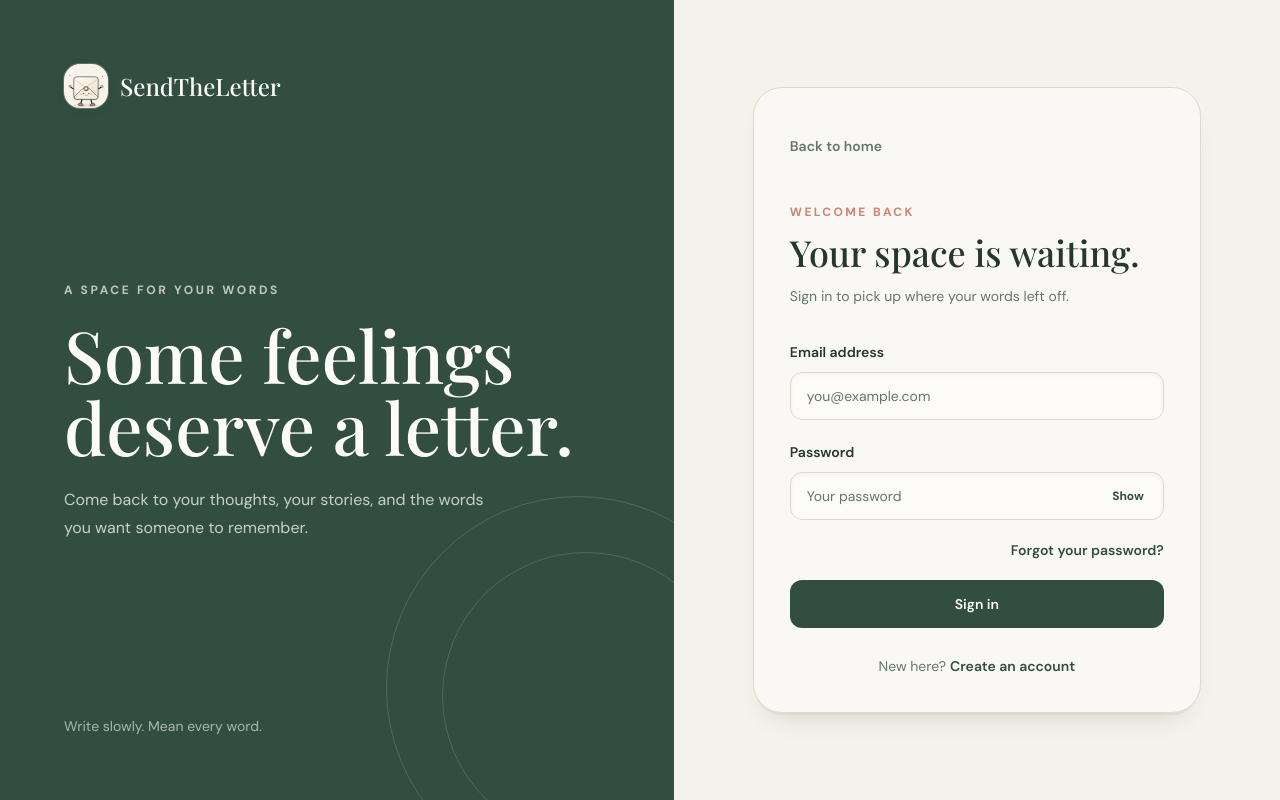
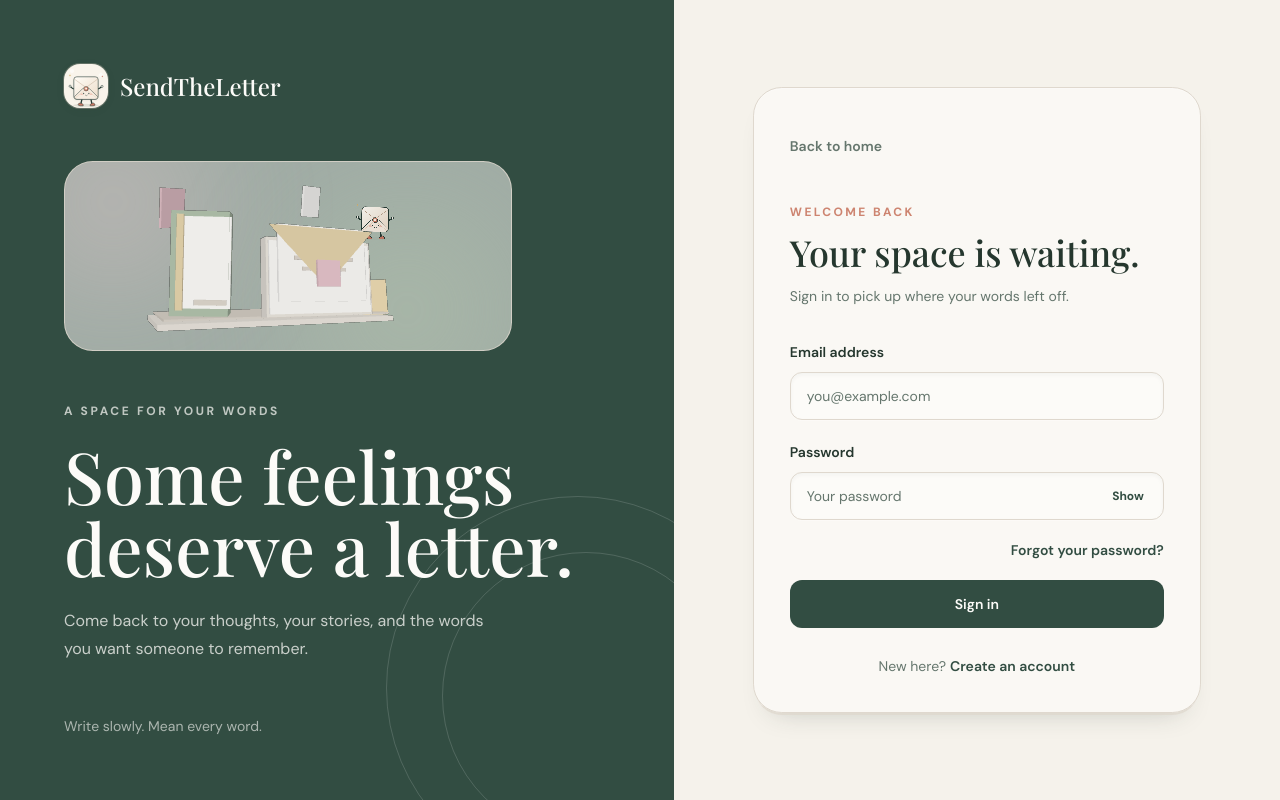
Before and after one commit to donnelsimbajon-design/SendtheLetter_System, a React (Vite) app in the folder Note_letter/: page /login in a window 1280 px wide. Built offline with nearby package versions, Linux system fonts and the light colour scheme; no server answers.

Commit message:
feat: bring real interactive 3D branding to signup and login

```diff
--- a/Note_letter/src/Pages/Login.tsx
+++ b/Note_letter/src/Pages/Login.tsx
@@ -1,3 +1,4 @@
+import WorldScene3D from '../components/WorldScene3D';
 import { useState } from 'react';
 import { useNavigate, Link, useSearchParams } from 'react-router-dom';
 import { useAuthStore } from '../store/authStore';
@@ -43,6 +44,7 @@ const Login = () => {
       <section className="relative hidden overflow-hidden bg-primary p-12 text-primary-foreground lg:flex lg:flex-col lg:justify-between xl:p-16">
         <div className="paper-grain absolute inset-0 opacity-30" />
         <Link to="/" className="relative z-10 flex items-center gap-3"><CharacterBadge name="lumi" tone="paper" size="md" className="!h-11 !w-11" /><span className="font-editorial text-2xl">SendTheLetter</span></Link>
+        <WorldScene3D kind="home" title="3D SendTheLetter welcome world" controls={false} className="relative z-10 h-[190px] w-full max-w-md" />
         <div className="relative z-10 max-w-xl"><p className="text-xs font-bold uppercase tracking-[.22em] opacity-70">A space for your words</p><h1 className="mt-5 font-editorial text-6xl leading-[1.08] xl:text-7xl">Some feelings deserve a letter.</h1><p className="mt-6 max-w-md leading-7 opacity-75">Come back to your thoughts, your stories, and the words you want someone to remember.</p></div>
         <p className="relative z-10 text-sm opacity-60">Write slowly. Mean every word.</p>
         <div className="absolute -bottom-20 -right-24 h-96 w-96 rounded-full border border-white/15"/><div className="absolute -bottom-10 -right-14 h-72 w-72 rounded-full border border-white/15"/>
@@ -51,6 +53,7 @@ const Login = () => {
         <div className="stl-depth-paper stl-depth-static w-full max-w-md rounded-[1.8rem] border border-border bg-card/70 p-6 sm:p-9">
           <Link to="/" className="mb-9 inline-flex min-h-11 items-center gap-2 text-sm font-semibold text-muted-foreground hover:text-foreground">Back to home</Link>
           <div className="mb-8 lg:hidden"><CharacterBadge name="lumi" tone="forest" size="md" /><p className="mt-4 font-editorial text-2xl">SendTheLetter</p></div>
+          <WorldScene3D kind="home" title="3D SendTheLetter welcome world" controls={false} className="mb-4 h-[145px] lg:hidden" />
           <p className="text-xs font-bold uppercase tracking-[.2em] text-[hsl(var(--accent))]">Welcome back</p>
           <h2 className="mt-3 font-editorial text-4xl">Your space is waiting.</h2>
           <p className="mt-3 text-sm leading-6 text-muted-foreground">Sign in to pick up where your words left off.</p>
```
